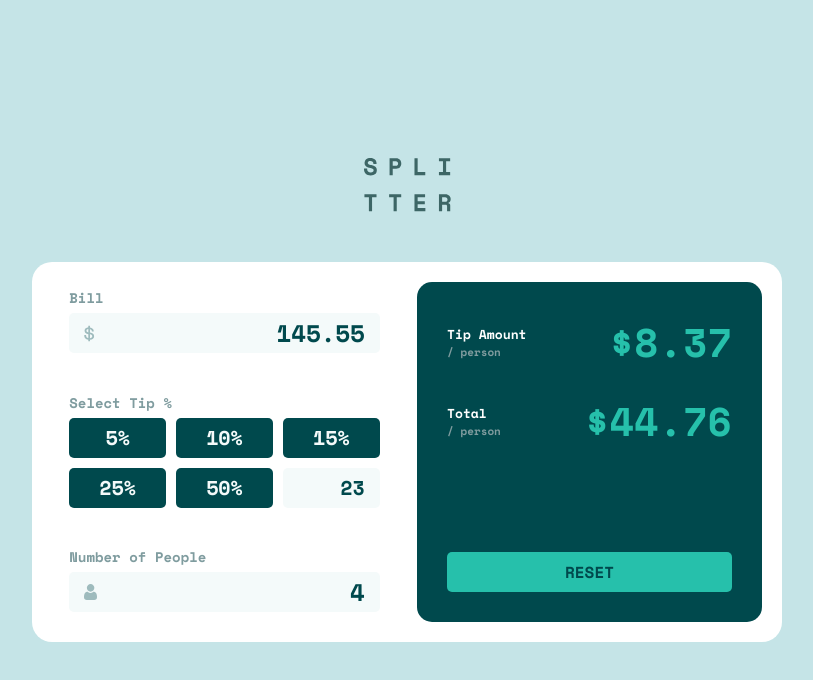
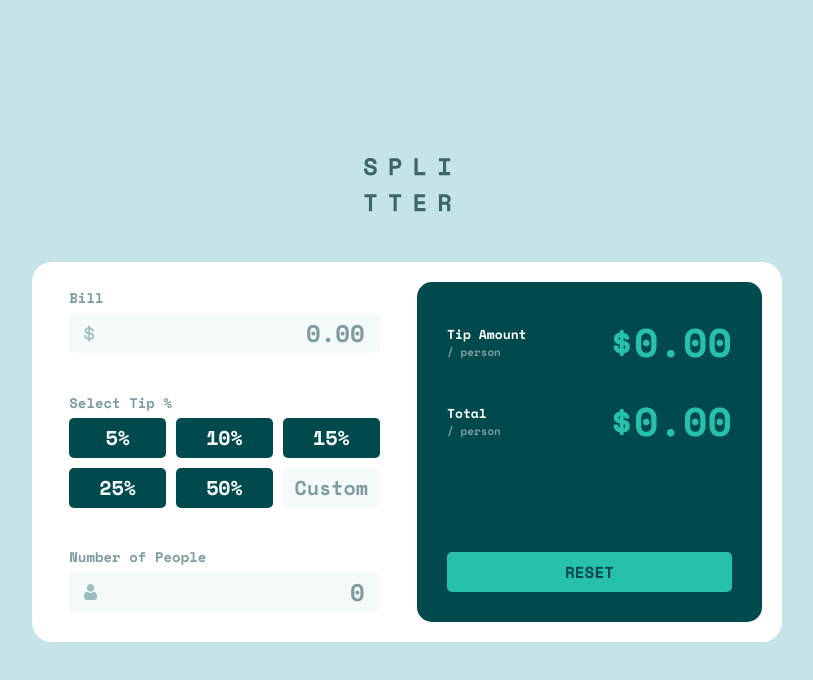
Before and after one commit to ChromeUniverse/tip-calculator-app-main, a React (Vite) app: page / in a window 1280 px wide. Shown: the top 680 px of the page, without its empty margins (233-1046 px from the left). Built offline with nearby package versions, Linux system fonts and the light colour scheme.

Commit message:
Minor initial state improvement

```diff
--- a/src/App.jsx
+++ b/src/App.jsx
@@ -10,12 +10,8 @@ import validator from "validator";
 
 function App() {
 
-  const [input, setInput] = useState({
-    bill: 14555,
-    selectedTip: false,
-    customTip: 23,
-    people: 4,
-  });
+  const initialState = { bill: 0, selectedTip: false, customTip: 0, people: 0 };
+  const [input, setInput] = useState(initialState);
 
   const [errors, setErrors] = useState({
     bill: '',
@@ -88,8 +84,7 @@ function App() {
   }
 
   function handleResetButton() {
-    // console.log('clicked!');
-    setInput({ bill: 0, selectedTip: false, customTip: 0, people: 0 });
+    setInput(initialState);
   }
 
   return (
```
